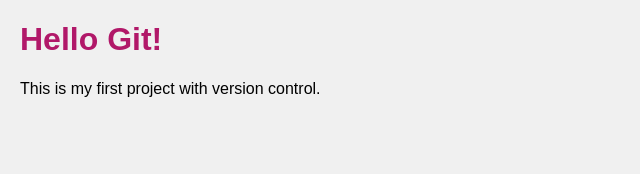
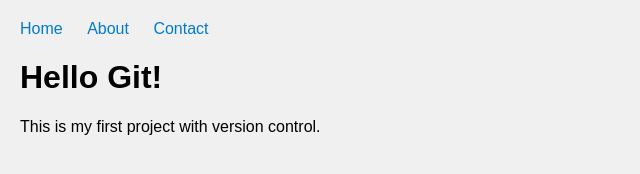
Before and after one commit to dewiresmiyanti/percobaan-2, a plain HTML site: page percobaan-2/my-web-project/index.html in a window 1280 px wide. Shown: the whole page, without its empty margins (0-640 px from the left). Drawn offline with Linux system fonts and the light colour scheme.

Commit message:
Add navigation menu

```diff
--- a/percobaan-2/my-web-project/css.css
+++ b/percobaan-2/my-web-project/css.css
@@ -6,6 +6,18 @@ body {
     background-color: #f0f0f0;
 }
 
-h1 {
-    color: #b11869;
+
+nav ul {
+    list-style: none;
+    padding: 0;
 }
+
+nav li {
+    display: inline;
+    margin-right: 20px;
+}
+
+nav a {
+    text-decoration: none;
+    color: #007acc;
+}
--- a/percobaan-2/my-web-project/index.html
+++ b/percobaan-2/my-web-project/index.html
@@ -6,8 +6,18 @@
     <link rel="stylesheet" href="css.css">
 </head>
 
+
 <body>
+    <nav>
+        <ul>
+            <li><a href="#home">Home</a></li>
+            <li><a href="#about">About</a></li>
+            <li><a href="#contact">Contact</a></li>
+        </ul>
+    </nav>
     <h1>Hello Git!</h1>
     <p>This is my first project with version control.</p>
 </body>
+
+
 </html>
```
